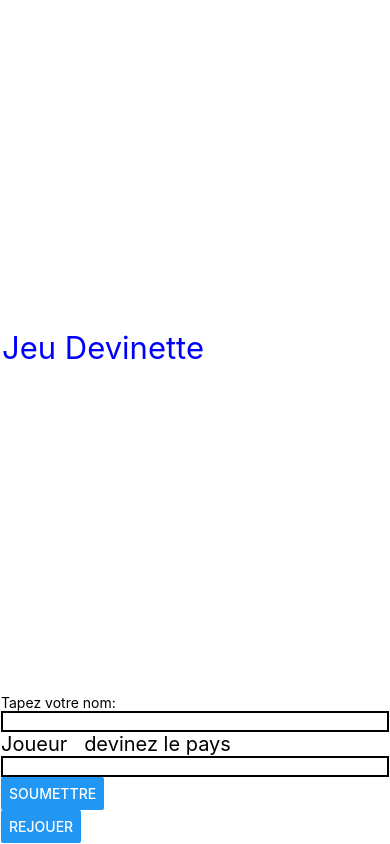
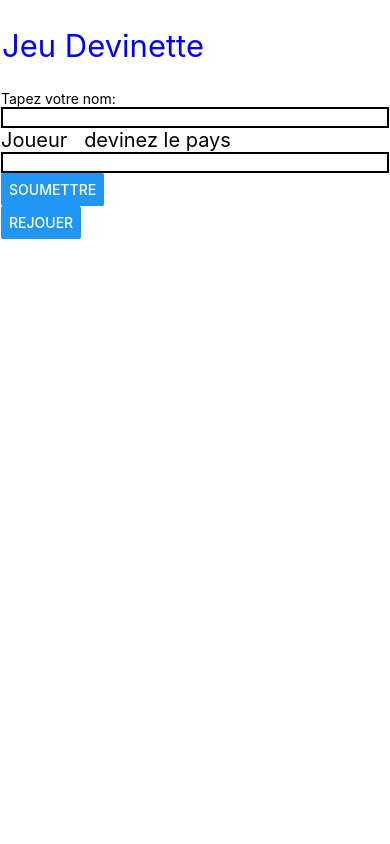
Before and after one commit to thebenoit/labo3, a React Native app: screen / in a window 390 px wide. Built offline with nearby package versions, Linux system fonts and the light colour scheme.

Commit message:
ajout du premier draft de la méthode deviner

```diff
--- a/App.js
+++ b/App.js
@@ -11,8 +11,19 @@ function Head(){
 
   )
 }
+const deviner = (props) => {
+  const [pays, setPays] = useState(" haiti");
+
+  if (pays = props){
+    Alert.alert(`Bravo c'est bien ${pays} `)
+  } else{Alert.alert(` ${props} n'est pas le pays à deviner`)}
+
+
+
+}
 export default function App() {
   const [nom, setNom] = useState(" ");
+  const [pays, setPays] = useState(" ");
   return (
     <View style={styles.container}>
       <Head/>
@@ -23,13 +34,13 @@ export default function App() {
       <Text></Text>
       <Text></Text>
       <Text></Text>
-      <Text></Text>
       <Text style={{fontSize:20,}}>Joueur {nom} devinez le pays </Text>
       <Text></Text>
       <TextInput style={styles.input} value='' >
 
       </TextInput>
       <Button style={styles.Button} title='Soumettre'></Button>
+      <Text></Text>
       <Button style={styles.Button} title='Rejouer'></Button>
 
 
@@ -40,7 +51,7 @@ export default function App() {
 
 const styles = StyleSheet.create({
   container: {
-    flex: 1,
+
     backgroundColor: '#ffff',
     alignItems: 'flex-start',
     justifyContent: 'center',
@@ -48,16 +59,18 @@ const styles = StyleSheet.create({
   },
   title: {
     fontSize: 31,
-    color: 'blue'
+    color: 'blue',
+    padding: 25,
+    paddingLeft:0
   },
   input: {
     borderColor:'black',
     borderWidth: 2,
     width: '100%'
   },
-  buton: {
+  Button: {
     width:'100%',
-    //paddingBottom: 15
+    paddingBottom: 15
 
 
   }
```
